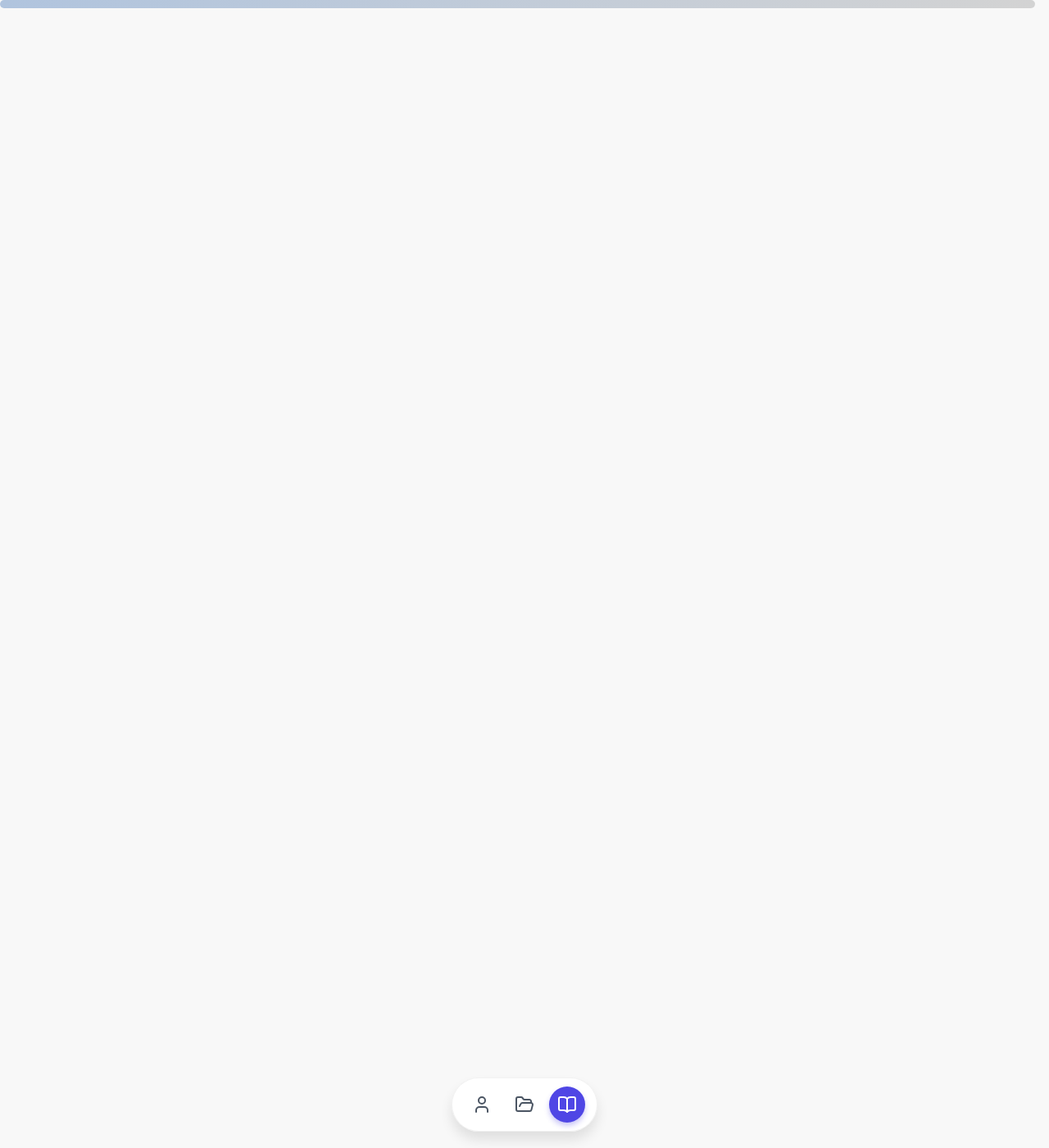
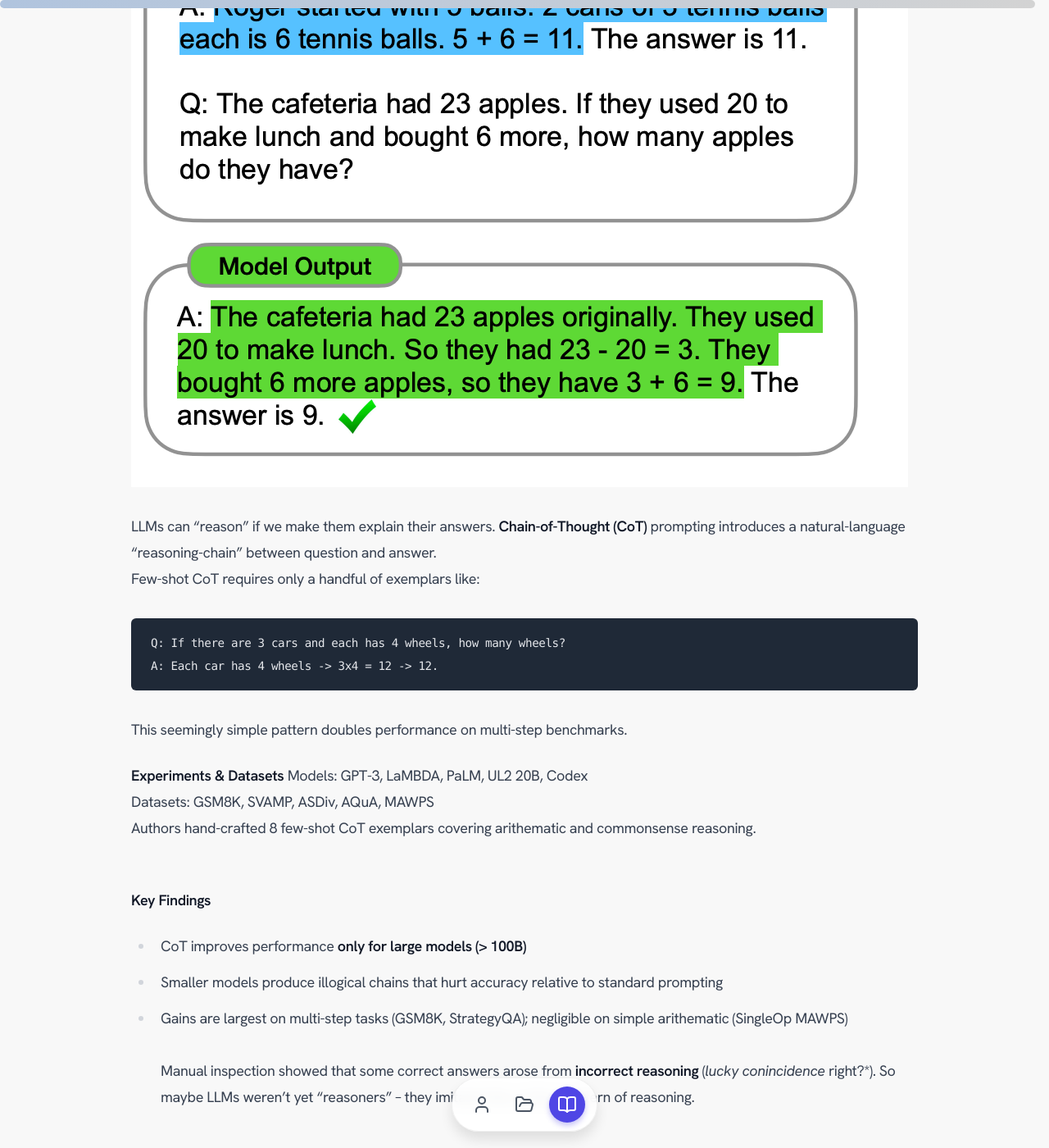
Before and after one commit to omertafveez-2001/omertafveez-2001.github.io, a Jekyll site: the page built from blogs/reasoning-primer/reasoning-primer.md, in a window 1280 px wide and 1400 px high, scrolled down 5784 px. Shown: the whole window at 82% size. Built offline with Jekyll 4.4.1, drawn with Linux system fonts in a browser that asks for light colours; nearby versions of some CDN libraries; some of the changed text lies outside the part shown.

Commit message:
reasoning

````diff
--- a/blogs/reasoning-primer/reasoning-primer.md
+++ b/blogs/reasoning-primer/reasoning-primer.md
@@ -77,3 +78,32 @@ To fix this, the authors built **MBPP-Aug** via data augmentation:
 - Execution traces were recorded for successful programs. <br>
 
 **Result**: Scratchpads scaled successfully with dataset size — a clear hint that reasoning is a data-driven phenomenon.
+
+My take on this paper:
+> Reasoning abilities are a result of large datasets having scratchpad-like examples, not just the emergent abilities of Transformer.
+
+Why?
+- Smaller datasets limit the model's ability to infer the format of multi-step reasoning.
+- This invites a test: could Scratchpads be implemented on non-Transformer architectures (RNNs with external memory, diffusion models over traces)?
+
+### Chain-of-Thought Prompting (2022, Google Research -- Brain Team)
+![cot](./imgs/cot.png)
+LLMs can "reason" if we make them explain their answers. **Chain-of-Thought (CoT)** prompting introduces a natural-language "reasoning-chain" between question and answer. <br>
+Few-shot CoT requires only a handful of exemplars like:
+
+``` vbnet
+Q: If there are 3 cars and each has 4 wheels, how many wheels?
+A: Each car has 4 wheels -> 3x4 = 12 -> 12.
+```
+This seemingly simple pattern doubles performance on multi-step benchmarks.
+
+**Experiments & Datasets**
+Models: GPT-3, LaMBDA, PaLM, UL2 20B, Codex <br>
+Datasets: GSM8K, SVAMP, ASDiv, AQuA, MAWPS <br>
+Authors hand-crafted 8 few-shot CoT exemplars covering arithematic and commonsense reasoning. <br> <br>
+
+**Key Findings**
+- CoT improves performance **only for large models (> 100B)**
+- Smaller models produce illogical chains that hurt accuracy relative to standard prompting
+- Gains are largest on multi-step tasks (GSM8K, StrategyQA); negligible on simple arithematic (SingleOp MAWPS) <br> <br>
+Manual inspection showed that some correct answers arose from **incorrect reasoning** (*lucky conincidence* right?*). So maybe LLMs weren't yet "reasoners" -- they imitated the surface pattern of reasoning.
````
Also changed, not shown: other parts of blogs/reasoning-primer/reasoning-primer.md (+1 -0 lines), blogs/reasoning-primer/imgs/cot.png (added), blogs/reasoning-primer/imgs/scratchpads.png (added).
